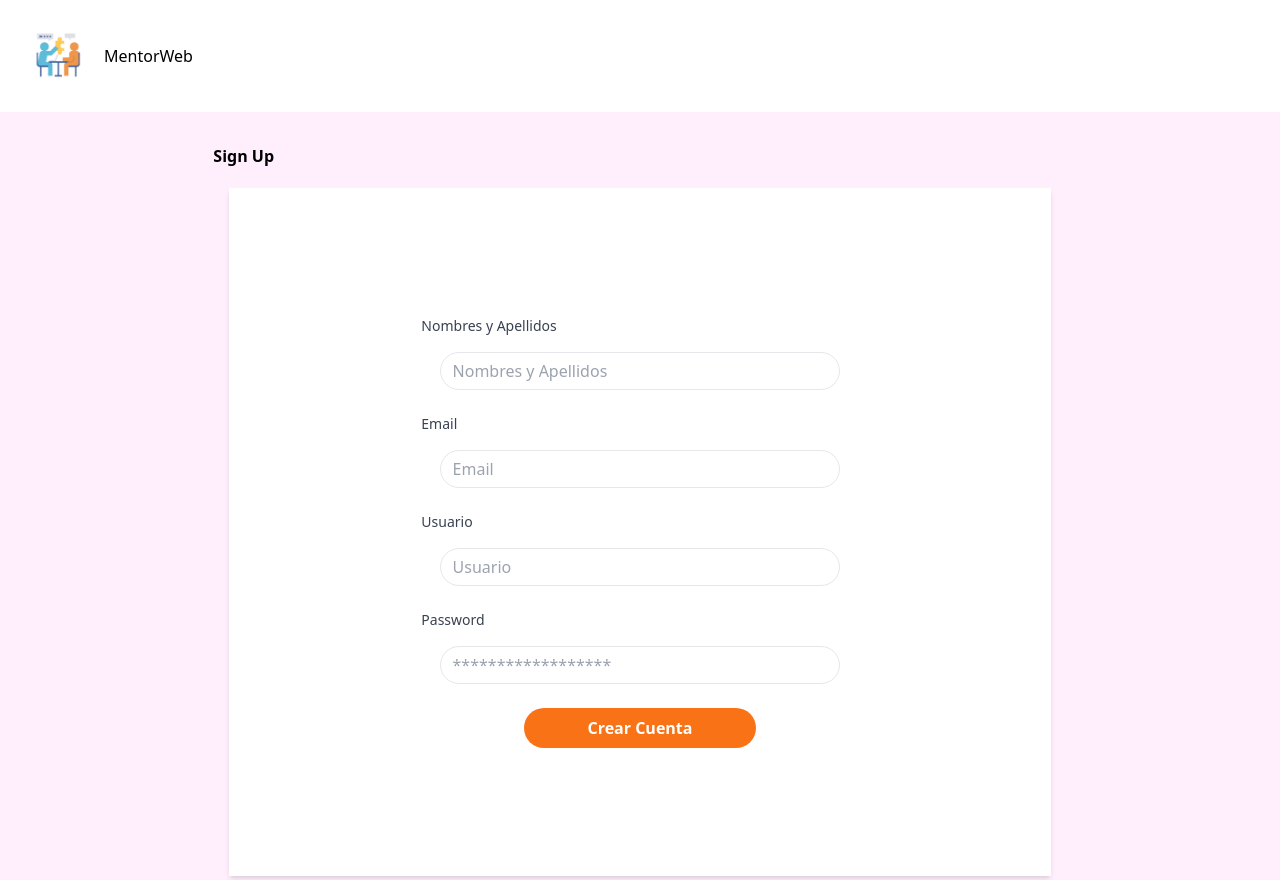
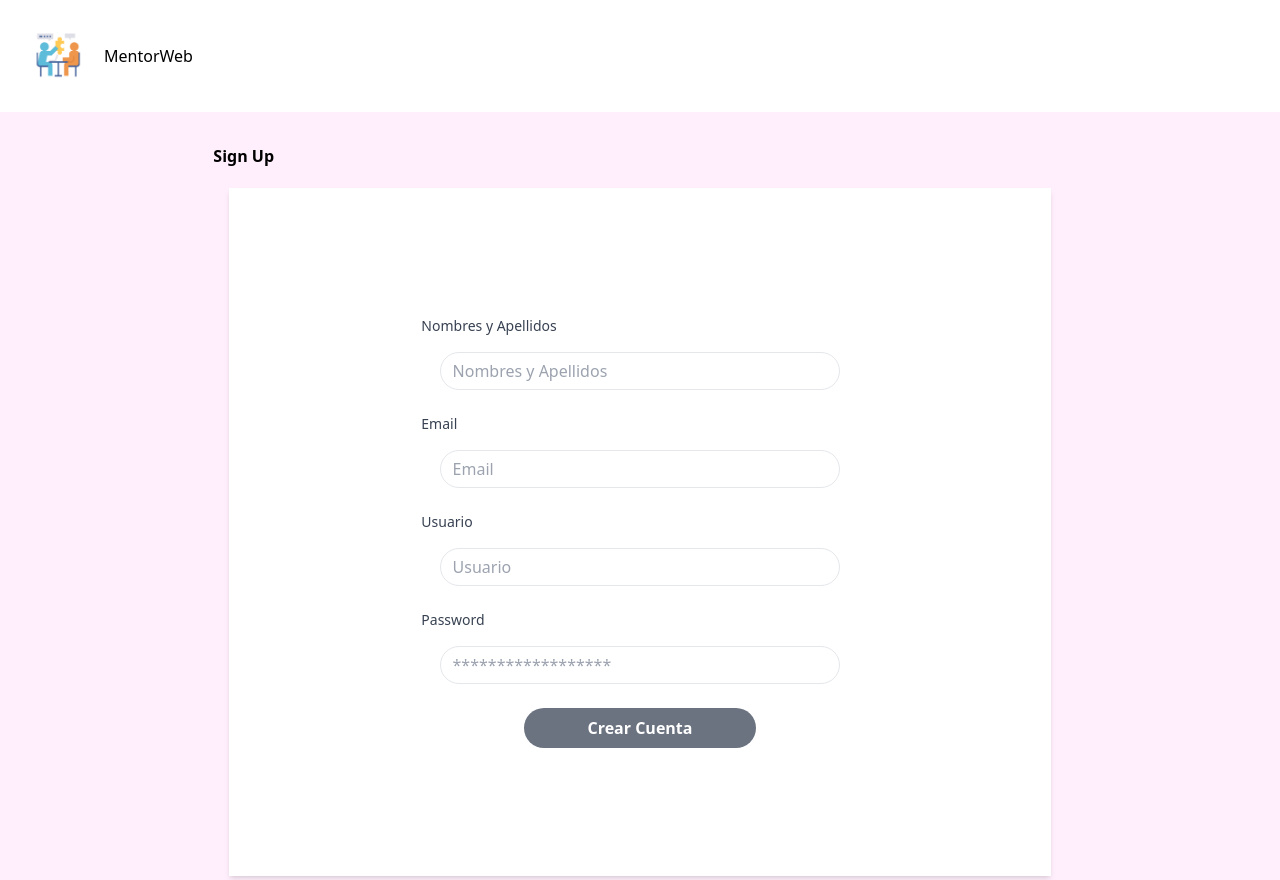
Before and after one commit to Denwort/MentorWeb_frontend, a Next.js app: page /signup in a window 1280 px wide. Built offline with nearby package versions, Linux system fonts and the light colour scheme.

Commit message:
hola mundo

```diff
--- a/src/app/signup/page.js
+++ b/src/app/signup/page.js
@@ -15,10 +15,15 @@ export default function Home() {
   const [errors, setErrors] = useState({});
   const [hasError, setHasError] = useState(0);
 
+  function isEmptySpaces(str){
+    return str === null || str.match(/^ *$/)!=null;
+  }
+
+  const isFormValid = () => {
+    return email && !isEmptySpaces(name) && !isEmptySpaces(usuario) && password && hasError==0;
+  };
 
   const handleSignUp = async () => {
-
-    if( (email != null || email != "") && (name != null || name != "") && (usuario != null || usuario != "") && (password != null || password != "")){
       try {
         const response = await fetch(' http://127.0.0.1:8000/registrar/', {
           method: 'POST',
@@ -46,9 +51,6 @@ export default function Home() {
       } catch (error) {
         console.error('Error al iniciar sesión:', error);
       }
-    }else{
-      alert("tienes espacios en blanco")
-    }
   };
 
 
@@ -139,7 +141,11 @@ export default function Home() {
 
           <div className="flex items-center justify-center">
 
-            <button className="bg-orange-500 hover:bg-orange-700 text-white font-bold py-2 px-16 rounded-full focus:outline-none focus:shadow-outline" type="button" onClick={handleSignUp}>
+            <button className={`${
+                isFormValid()
+                  ? 'bg-orange-500 hover:bg-orange-700'
+                  : 'bg-gray-500 cursor-not-allowed'
+              } text-white font-bold py-2 px-16 rounded-full focus:outline-none focus:shadow-outline`} type="button" onClick={handleSignUp} disabled={!isFormValid()}>
               Crear Cuenta
             </button>
 
```
